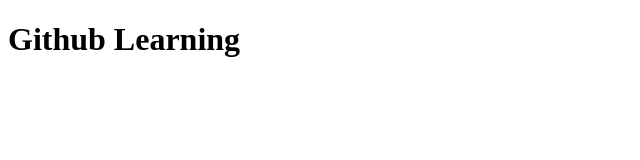
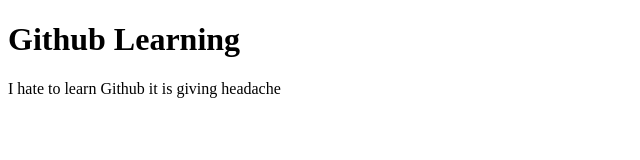
Before and after one commit to moayadjaberwork/learn-git, a plain HTML site: page index.html in a window 1280 px wide. Shown: the whole page, without its empty margins (0-640 px from the left). Drawn offline with Linux system fonts and the light colour scheme.

Commit message:
Add parargraph to code

```diff
--- a/index.html
+++ b/index.html
@@ -9,5 +9,8 @@
     <h1>
         Github Learning
     </h1>
+    <p>
+        I hate to learn Github it is giving headache
+    </p>
 </body>
 </html>
```
